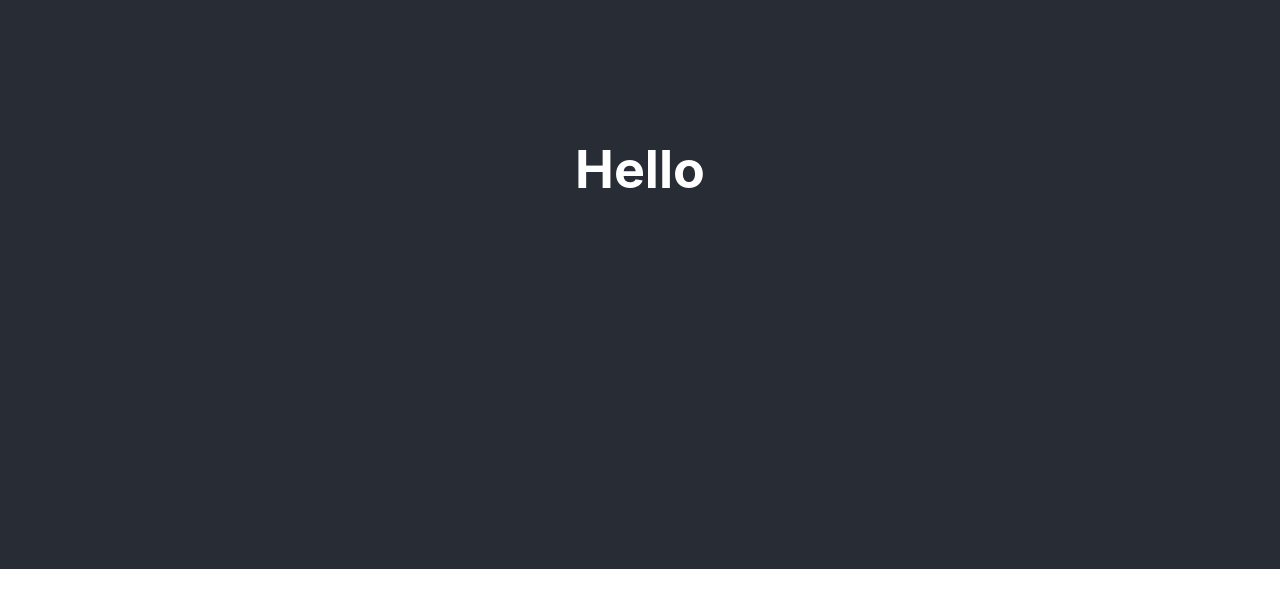
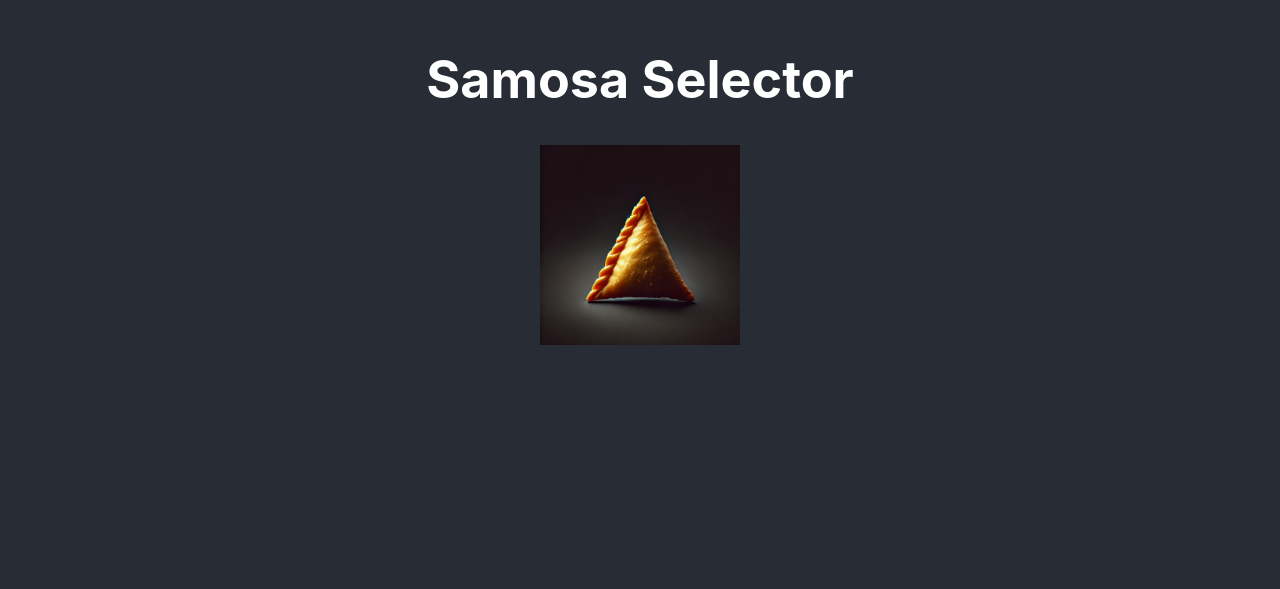
Before and after one commit to srauf24/samosa_selector_1, a React (Create React App) app: page / in a window 1280 px wide. Shown: the part 231-820 px from the top of the page. Built offline with nearby package versions, Linux system fonts and the light colour scheme.

Commit message:
added samosa image

```diff
--- a/src/App.css
+++ b/src/App.css
@@ -22,6 +22,7 @@
   justify-content: center;
   font-size: calc(10px + 2vmin);
   color: white;
+  padding-top: 20px; /* Adjust this value to move the content further up */
 }
 
 .App-link {
--- a/src/App.js
+++ b/src/App.js
@@ -1,11 +1,14 @@
 import './App.css';
+import samosaImage from './samosa.webp';
 
 function App() {
   return (
     <div className="App">
-      <header className="App-header">
-        <h1> Hello</h1>
-      </header>
+        <header className="App-header">
+            <h1> Samosa Selector</h1>
+            <img src={samosaImage} alt="Samosa" style={{width: '200px', marginBottom: '20px'}}/>
+
+        </header>
     </div>
   );
 }
```
Also changed, not shown: src/samosa.webp (added).
